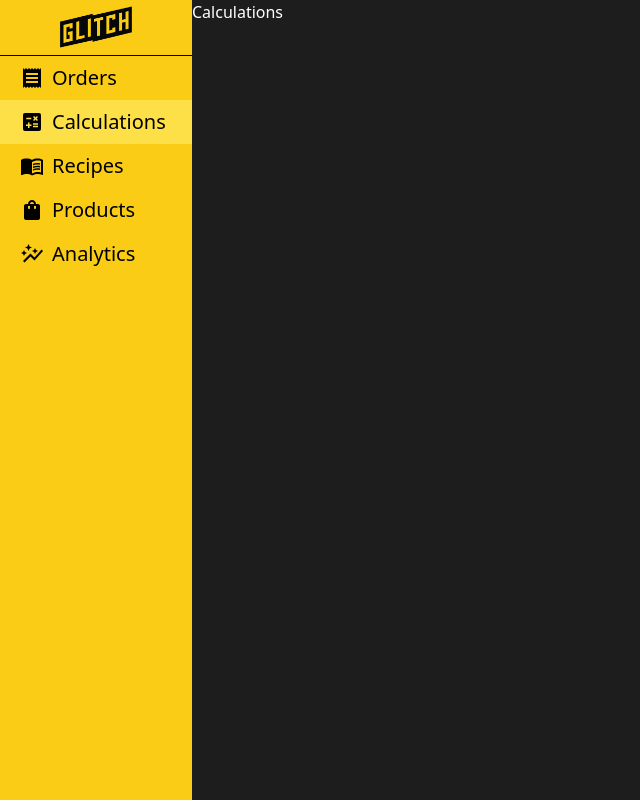
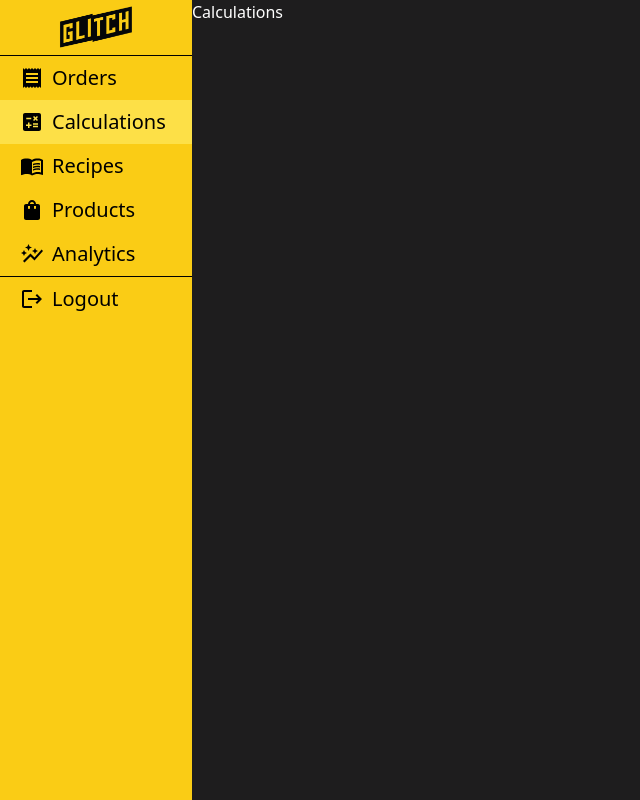
Before and after one commit to Demnu/NewGlitchFrontEnd, a React (Create React App) app: page /calculations in a window 1280 px wide. Shown: the whole page, without its empty margins (0-640 px from the left). Built offline with nearby package versions, Linux system fonts and the light colour scheme.

Commit message:
Added Logout link

```diff
--- a/src/App.js
+++ b/src/App.js
@@ -9,8 +9,9 @@ import CalculateIcon from "@mui/icons-material/Calculate";
 import MenuBookIcon from "@mui/icons-material/MenuBook";
 import ShoppingBagIcon from "@mui/icons-material/ShoppingBag";
 import AutoGraphIcon from "@mui/icons-material/AutoGraph";
+import LogoutIcon from '@mui/icons-material/Logout';
+
 import MobileDashboard from "./Components/Dashboard/MobileDashboard";
-
 function App() {
   const [links, setSelectedLink] = useState([
     { title: "Orders", icon: ReceiptIcon, selected: false },
@@ -18,6 +19,7 @@ function App() {
     { title: "Recipes", icon: MenuBookIcon, selected: false },
     { title: "Products", icon: ShoppingBagIcon, selected: false },
     { title: "Analytics", icon: AutoGraphIcon, selected: false },
+    { title: "Logout", icon: LogoutIcon, selected: false },
   ]);
 
   const selectLink = (linkTitle) => {
--- a/src/Components/Dashboard/DashboardLink.jsx
+++ b/src/Components/Dashboard/DashboardLink.jsx
@@ -1,14 +1,17 @@
 import React from "react";
 const DashBoardLink = ({ selected, title, icon: Icon }) => {
   return (
+    <>
+      {title.match("Logout") && <hr className=" border-black shadow-xl" />}
       <li
         className={`${selected === true ? "bg-yellow-300" : "bg-yellow-400"} ${
           selected === false && "hover:bg-yellow-500"
         } text-xl  py-2 px-5  flex justify-start items-center cursor-pointer`}
       >
-      {Icon && <Icon className=" mr-2" />}
+        {Icon && <Icon className="mr-2" />}
         <span>{title}</span>
       </li>
+    </>
   );
 };
 export default DashBoardLink;
```
Lines whose indentation alone changed are shown as unchanged.
